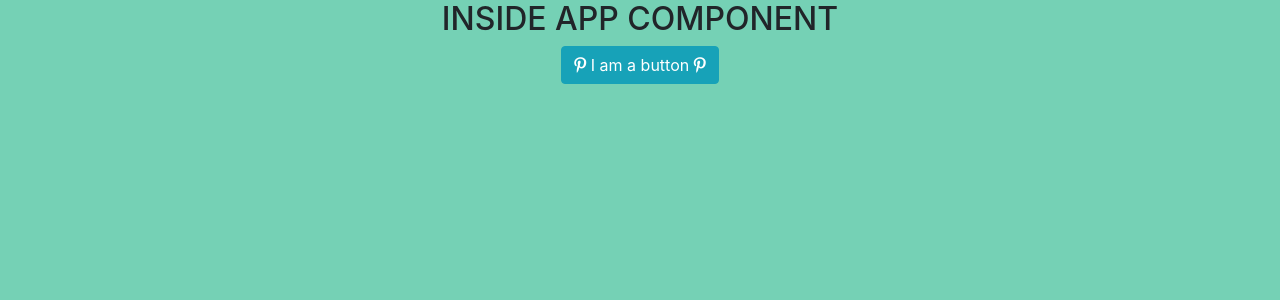
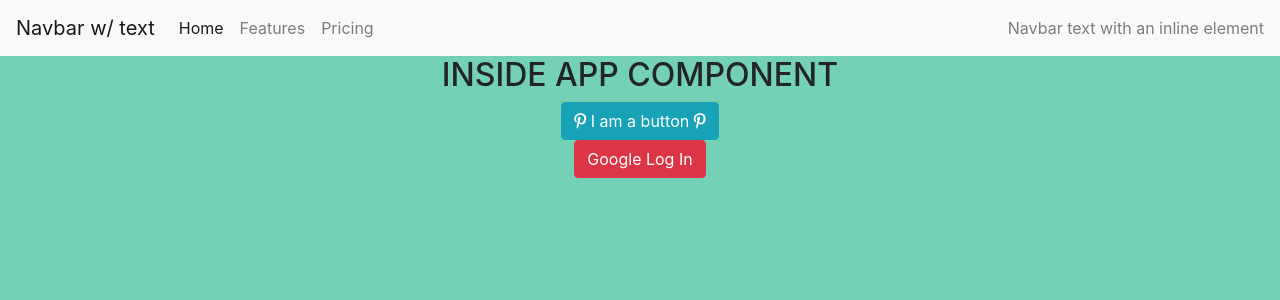
Before and after one commit to Kamiran79/react-pinterest, a React (Create React App) app: page / in a window 1280 px wide. Shown: the top 300 px of the page. Built offline with nearby package versions, Linux system fonts and the light colour scheme; no server answers.

Commit message:
setup connection with Navbar

```diff
--- a/src/App/App.js
+++ b/src/App/App.js
@@ -1,14 +1,55 @@
 import React from 'react';
+import firebase from 'firebase/app';
+import 'firebase/auth';
+
+import firebaseApp from '../helpers/data/connection';
+
+import MyNavbar from '../components/MyNavbar/MyNavbar';
+import Auth from '../components/Auth/Auth';
+import BoardContainer from '../components/BoardContainer/BoardContainer';
+
 import './App.scss';
 
+firebaseApp();
+
 class App extends React.Component {
+  state = {
+    authed: false,
+  }
+
+  componentDidMount() {
+    this.removeListener = firebase.auth().onAuthStateChanged((user) => {
+      if (user) {
+        this.setState({ authed: true });
+      } else {
+        this.setState({ authed: false });
+      }
+    });
+  }
+
+  componentWillUnmount() {
+    this.removeListener();
+  }
+
   render() {
+    const { authed } = this.state;
+
+    const loadComponent = () => {
+      if (authed) {
+        return <BoardContainer />;
+      }
+
+      return <Auth />;
+    };
+
     return (
       <div className="App">
+        <MyNavbar />
         <h2>INSIDE APP COMPONENT</h2>
         <button className="btn btn-info">
           <i className="fab fa-pinterest-p"></i> I am a button <i className="fab fa-pinterest-p"></i>
         </button>
+        {loadComponent()}
       </div>
     );
   }
--- /dev/null
+++ b/src/components/Auth/Auth.js
@@ -0,0 +1,21 @@
+import React from 'react';
+import firebase from 'firebase/app';
+import 'firebase/auth';
+
+class Auth extends React.Component {
+  loginClickEvent = (e) => {
+    e.preventDefault();
+    const googleProvider = new firebase.auth.GoogleAuthProvider();
+    firebase.auth().signInWithPopup(googleProvider);
+  }
+
+  render() {
+    return (
+      <div className="Auth">
+        <button className="btn btn-danger" onClick={this.loginClickEvent}>Google Log In</button>
+      </div>
+    );
+  }
+}
+
+export default Auth;
--- /dev/null
+++ b/src/components/BoardContainer/BoardContainer.js
@@ -0,0 +1,11 @@
+import React from 'react';
+
+class BoardContainer extends React.Component {
+  render() {
+    return (
+      <h2>BoardContainer Here</h2>
+    );
+  }
+}
+
+export default BoardContainer;
--- /dev/null
+++ b/src/components/MyNavbar/MyNavbar.js
@@ -0,0 +1,32 @@
+import React from 'react';
+
+class MyNavbar extends React.Component {
+  render() {
+    return (
+      <nav class="navbar navbar-expand-lg navbar-light bg-light">
+        <a class="navbar-brand" href="#landingPage">Navbar w/ text</a>
+        <button class="navbar-toggler" type="button" data-toggle="collapse" data-target="#navbarText" aria-controls="navbarText" aria-expanded="false" aria-label="Toggle navigation">
+        <span class="navbar-toggler-icon"></span>
+        </button>
+        <div class="collapse navbar-collapse" id="navbarText">
+          <ul class="navbar-nav mr-auto">
+            <li class="nav-item active">
+              <a class="nav-link" href="#Home">Home <span class="sr-only">(current)</span></a>
+            </li>
+            <li class="nav-item">
+              <a class="nav-link" href="#Features">Features</a>
+            </li>
+            <li class="nav-item">
+              <a class="nav-link" href="#Pricing">Pricing</a>
+            </li>
+          </ul>
+          <span class="navbar-text">
+            Navbar text with an inline element
+          </span>
+        </div>
+      </nav>
+    );
+  }
+}
+
+export default MyNavbar;
--- /dev/null
+++ b/src/helpers/data/authData.js
@@ -0,0 +1,6 @@
+import firebase from 'firebase/app';
+import 'firebase/auth';
+
+const getUid = () => firebase.auth().currentUser.uid;
+
+export default { getUid };
--- /dev/null
+++ b/src/helpers/data/connection.js
@@ -0,0 +1,10 @@
+import firebase from 'firebase/app';
+import apiKeys from '../apiKeys.json';
+
+const firebaseApp = () => {
+  if (!firebase.apps.length) {
+    firebase.initializeApp(apiKeys.firebaseKeys);
+  }
+};
+
+export default firebaseApp;
```
Also changed, not shown: src/helpers/apiKeys.example.json (added, +11 -0 lines), src/components/BoardContainer/BoardContainer.scss (added), 1 other file (tests, documents, lock files or other folders).
